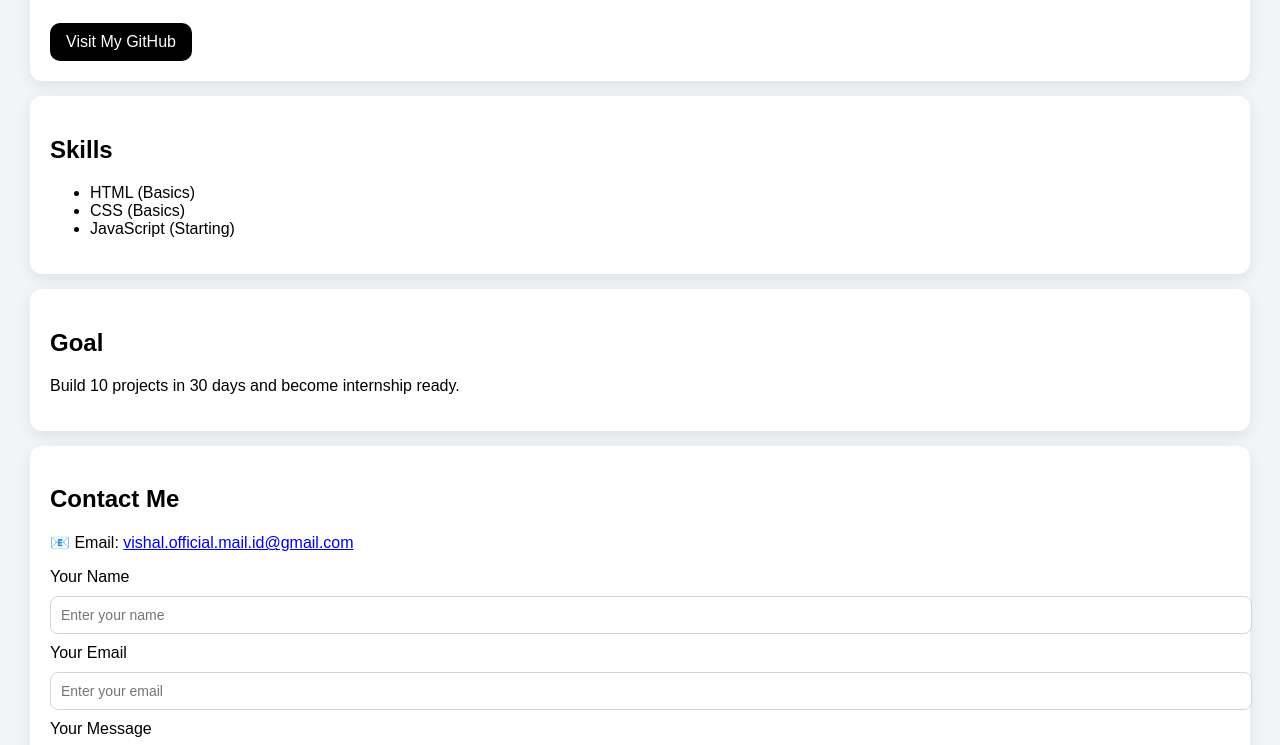
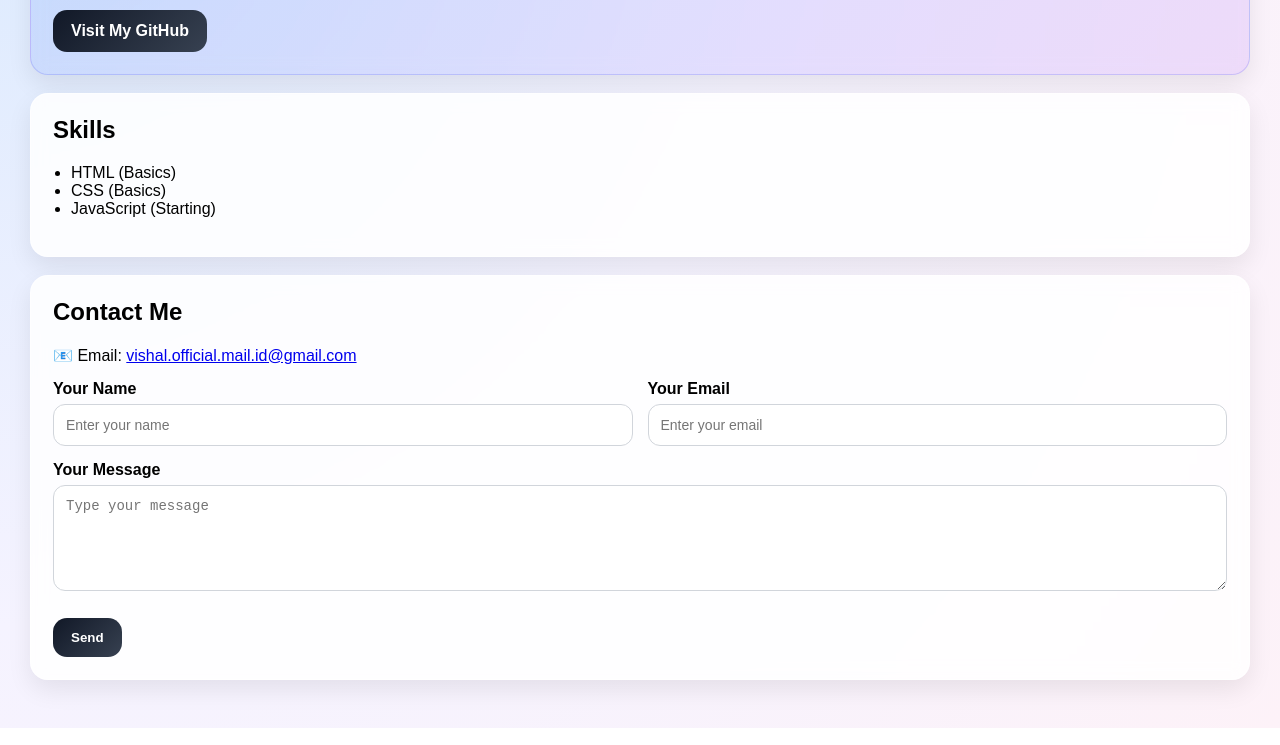
Before and after one commit to vishal-dev-codes/day1-portfolio, a plain HTML site: page index.html in a window 1280 px wide. Shown: the part 152-897 px from the top of the page. Drawn offline with Linux system fonts and the light colour scheme.

Commit message:
Improved portfolio UI with colors and background

```diff
--- a/index.html
+++ b/index.html
@@ -8,7 +8,7 @@
 </head>
 
 <body>
-  <div class="card">
+  <div class="card hero">
     <h1>Hi, I'm Vishal 👋</h1>
     <p>I’m learning Web Development and building projects daily.</p>
     <a class="btn" href="https://github.com/vishal-dev-codes" target="_blank">
@@ -25,28 +25,33 @@
       <li>JavaScript (Starting)</li>
     </ul>
   </div>
-
-  <div class="card">
-    <h2>Goal</h2>
-    <p>Build 10 projects in 30 days and become internship ready.</p>
-  </div>
 <div class="card">
   <h2>Contact Me</h2>
 
-  <p>
+  <p class="contact-line">
     📧 Email:
-    <a href="vishal.official.mail.id@gmail.com">vishal.official.mail.id@gmail.com</a>
+    <a href="mailto:vishal.official.mail.id@gmail.com">
+      vishal.official.mail.id@gmail.com
+    </a>
   </p>
 
-  <form>
+  <form class="contact-form">
+    <div class="form-row">
+      <div class="form-group">
         <label>Your Name</label>
         <input type="text" placeholder="Enter your name" required />
+      </div>
 
+      <div class="form-group">
         <label>Your Email</label>
         <input type="email" placeholder="Enter your email" required />
+      </div>
+    </div>
 
+    <div class="form-group">
       <label>Your Message</label>
-    <textarea rows="4" placeholder="Type your message" required></textarea>
+      <textarea rows="5" placeholder="Type your message" required></textarea>
+    </div>
 
     <button class="btn" type="submit">Send</button>
   </form>
--- a/style.css
+++ b/style.css
@@ -1,37 +1,123 @@
+/* ===== Global ===== */
+* {
+  box-sizing: border-box;
+}
+
 body {
   font-family: Arial, sans-serif;
-  background: #f3f4f6;
   margin: 0;
   padding: 30px;
+
+  /* Background gradient + soft pattern */
+  background: radial-gradient(circle at top left, #dbeafe, #f5f3ff, #fdf2f8);
+  min-height: 100vh;
 }
 
+/* ===== Card Design ===== */
 .card {
-  background: white;
-  padding: 20px;
-  margin-bottom: 15px;
-  border-radius: 12px;
-  box-shadow: 0 5px 15px rgba(0,0,0,0.08);
+  background: rgba(255, 255, 255, 0.85);
+  padding: 22px;
+  margin-bottom: 18px;
+  border-radius: 18px;
+  box-shadow: 0 10px 25px rgba(0, 0, 0, 0.08);
+  border: 1px solid rgba(255, 255, 255, 0.6);
+  backdrop-filter: blur(8px);
 }
 
+/* ===== Headings ===== */
+h1 {
+  margin-top: 0;
+  font-size: 34px;
+}
+
+h2 {
+  margin-top: 0;
+  font-size: 24px;
+}
+
+/* ===== Button ===== */
 .btn {
   display: inline-block;
-  margin-top: 10px;
-  padding: 10px 16px;
-  background: black;
+  margin-top: 12px;
+  padding: 12px 18px;
+  background: linear-gradient(135deg, #111827, #374151);
   color: white;
   text-decoration: none;
-  border-radius: 10px;
+  border-radius: 14px;
+  border: none;
+  cursor: pointer;
+  font-weight: bold;
+  width: fit-content;
 }
-form {
+
+.btn:hover {
+  transform: translateY(-2px);
+  transition: 0.2s;
+  opacity: 0.95;
+}
+
+/* ===== List ===== */
+ul {
+  padding-left: 18px;
+}
+
+/* ===== Contact Form Styling ===== */
+.contact-line {
+  margin-bottom: 15px;
+  font-size: 16px;
+}
+
+.contact-form {
   display: flex;
   flex-direction: column;
-  gap: 10px;
+  gap: 15px;
+}
+
+.form-row {
+  display: flex;
+  gap: 15px;
+}
+
+.form-group {
+  display: flex;
+  flex-direction: column;
+  gap: 6px;
+  flex: 1;
+}
+
+label {
+  font-weight: bold;
 }
 
 input, textarea {
   width: 100%;
-  padding: 10px;
+  padding: 12px;
   border: 1px solid #d1d5db;
-  border-radius: 8px;
+  border-radius: 12px;
   font-size: 14px;
+  outline: none;
 }
+
+input:focus, textarea:focus {
+  border: 1px solid #6366f1;
+  box-shadow: 0 0 0 4px rgba(99, 102, 241, 0.15);
+}
+
+/* ===== Responsive ===== */
+@media (max-width: 700px) {
+  body {
+    padding: 18px;
+  }
+
+  .form-row {
+    flex-direction: column;
+  }
+
+  h1 {
+    font-size: 28px;
+  }
+}
+.hero {
+  background: linear-gradient(135deg, rgba(59,130,246,0.15), rgba(168,85,247,0.15));
+  border: 1px solid rgba(99, 102, 241, 0.25);
+}
```
Lines whose indentation alone changed are shown as unchanged.
